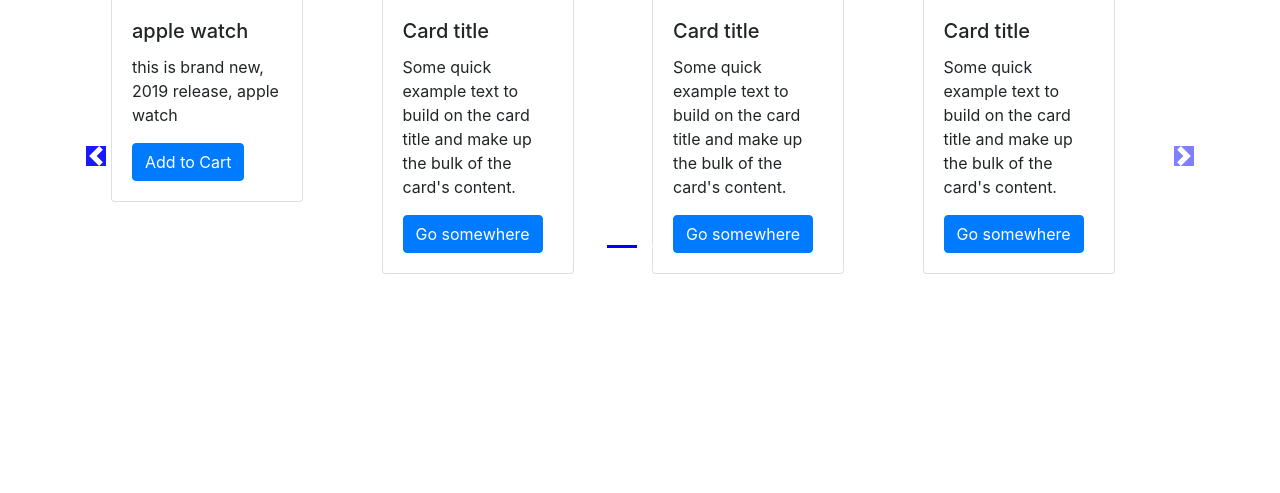
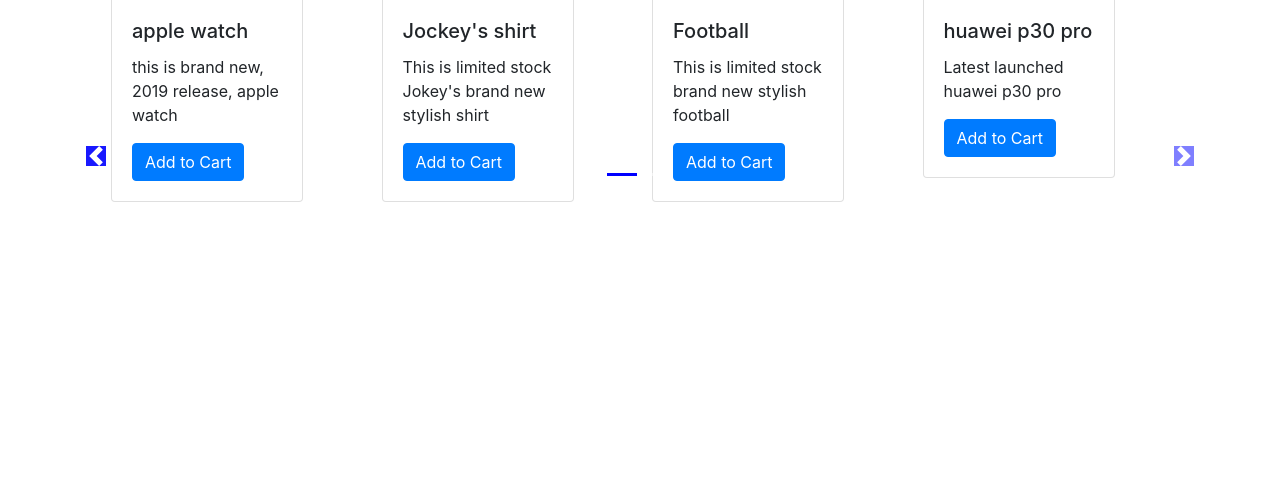
Before and after one commit to Gaurav-Zaiswal/eComB, a Django app: page /shop/ in a window 1280 px wide. Shown: the part 244-737 px from the top of the page. Run offline with Django 3.2, Linux system fonts and the light colour scheme; data comes from the database, SQL or seed files in the repository; both versions use the stored data as it was after the commit; some libraries are stand-ins or nearby versions.

Commit message:
added name, img, desc to the slider

```diff
--- a/shop/templates/shop/index.html
+++ b/shop/templates/shop/index.html
@@ -45,7 +45,7 @@
         <div class="col-xs-3 col-sm-3 col-md-3">
           <div class="card" style="width: 12rem;">
             {% comment %} <img src='{% static "shop/test.jpeg" %}' class="card-img-top" alt="..."> {% endcomment %}
-            <img src='media/product.0.image' class="card-img-top" alt="...">
+            <img src='/media/{{product.0.image}}' class="card-img-top" alt="...">
             <div class="card-body">
               <h5 class="card-title">{{product.0.product_name}}</h5>
               <p class="card-text">{{product.0.desc}}</p>
@@ -57,11 +57,11 @@
         {% for i in product|slice:"1:"%}
           <div class="col-xs-3 col-sm-3 col-md-3">
             <div class="card" style="width: 12rem;">
-              <img src='{% static "shop/test.jpeg" %}' class="card-img-top" alt="...">
+              <img src='/media/{{i.image}}' class="card-img-top" alt="...">
               <div class="card-body">
-                <h5 class="card-title">Card title</h5>
-                <p class="card-text">Some quick example text to build on the card title and make up the bulk of the card's content.</p>
-                <a href="#" class="btn btn-primary">Go somewhere</a>
+                <h5 class="card-title">{{i.product_name}}</h5>
+                <p class="card-text">{{i.desc}}</p>
+                <a href="#" class="btn btn-primary">Add to Cart</a>
               </div>
             </div>
           </div>
```
Also changed, not shown: db.sqlite3.
